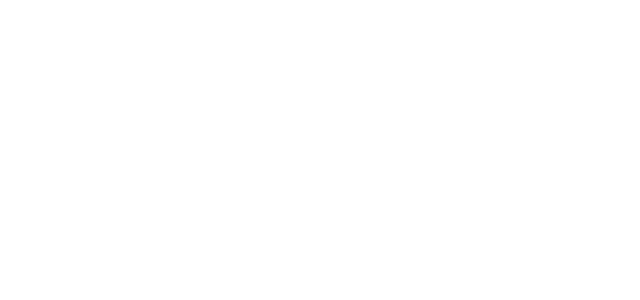
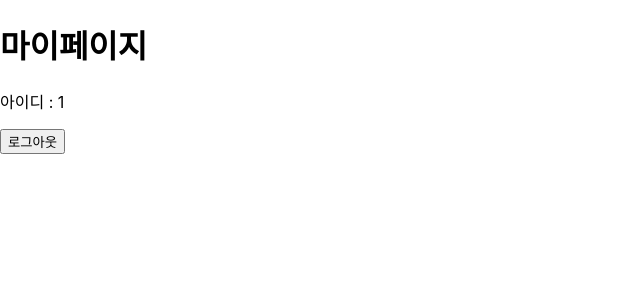
Before and after one commit to kht241023/react-workspace, a React (Create React App) app: page /mypage in a window 1280 px wide. Before the commit this address had no page. Shown: the top 300 px of the page, without its empty margins (0-640 px from the left). Built offline with nearby package versions, Linux system fonts and the light colour scheme; sample sign-in values are in the browser's storage.

Commit message:
login 상태관리

```diff
--- a/src/LoginRoute.jsx
+++ b/src/LoginRoute.jsx
@@ -1,6 +1,9 @@
 import {useState} from "react";
 import {BrowserRouter as Router,  Route, Routes} from "react-router-dom";
 import UserHome from "./pages/user/UserHome";
+import ProtectedRoute from "./components/ProtectedRoute";
+import Login from "./pages/user/Login";
+import Mypage from "./pages/user/Mypage";
 
 
 function LoginRoute() {
@@ -11,6 +14,11 @@ function LoginRoute() {
         <Router>
             <Routes>
                 <Route path="/" element={<UserHome /> } />
+                <Route path="/login" element={<Login setUser={setUser}  />  }  />
+                <Route path="/mypage" element={<ProtectedRoute>
+                                                    <Mypage user={user} />
+                                                </ProtectedRoute>
+                } />
             </Routes>
         </Router>
     )
--- a/src/pages/user/Login.jsx
+++ b/src/pages/user/Login.jsx
@@ -13,7 +13,7 @@ const Login = ({setUser}) => {
 
         axios
             .post(
-                "로그인 API URL 주소",
+                "http://localhost:8080/api/user/login",
                 {userId, password}
             )
             .then(
--- /dev/null
+++ b/src/pages/user/Mypage.jsx
@@ -0,0 +1,45 @@
+import {useNavigate} from "react-router-dom";
+import {useEffect, useState} from "react";
+
+
+const Mypage = ({user}) => {
+    const navigate = useNavigate();
+    const [storedUser, setStoredUser] = useState(user);
+
+    useEffect(() => {
+        if (!user) {
+            const savedUser = localStorage.getItem("user");
+            if (savedUser) {
+                setStoredUser(JSON.parse(savedUser));
+            } else {
+                navigate("/login"); //로그인한 유저 정보가 없다면 로그인페이지로 돌려보내기
+            }
+        }
+    }, [user, navigate]);
+
+
+//    if (!storedUser) return <div>로딩중 ...</div>;
+
+    const handleLogout = () => {
+        alert("로그아웃 버튼");
+    }
+
+    return (
+        <>
+            { storedUser ?
+                    (<div>
+                            <h1>마이페이지</h1>
+                            <p>아이디 : {storedUser.userId}</p>
+                            <button onClick={handleLogout}>로그아웃</button>
+                        </div>
+
+
+                    ) : (
+                        <div>로딩중 ...</div>
+                    )
+            }
+        </>
+    )
+}
+
+export default Mypage;
--- a/src/pages/user/UserHome.jsx
+++ b/src/pages/user/UserHome.jsx
@@ -11,7 +11,7 @@ const UserHome = ({user}) => {
 
     const handleLogout = () => {
         axios
-            .post("로그아웃 url 주소 작성")
+            .post("http://localhost:8080/api/user/logout")
             .then( // 로그아웃 주소로 연결하고 controller에서 로그아웃에 대한 정보 전달받았다면
                 () => {
                     localStorage.removeItem("user");
@@ -29,7 +29,7 @@ const UserHome = ({user}) => {
 
     }
     const handleLoginPage = () => {
-
+            navigate("/login");
     }
     return (
         <div>
```
